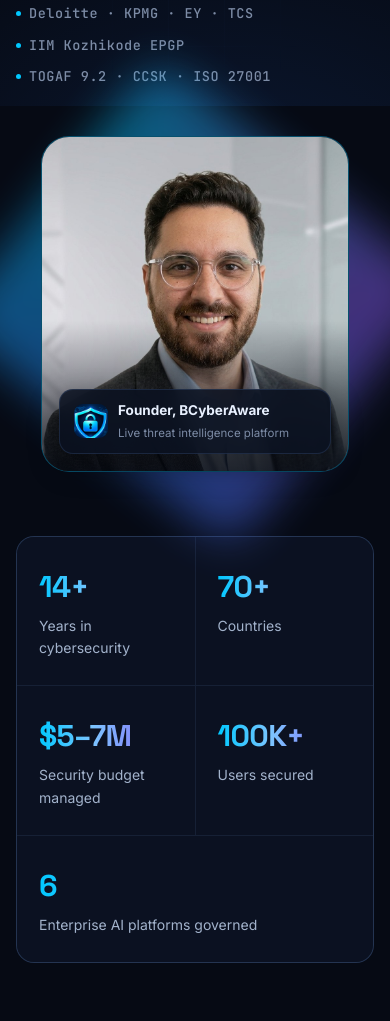
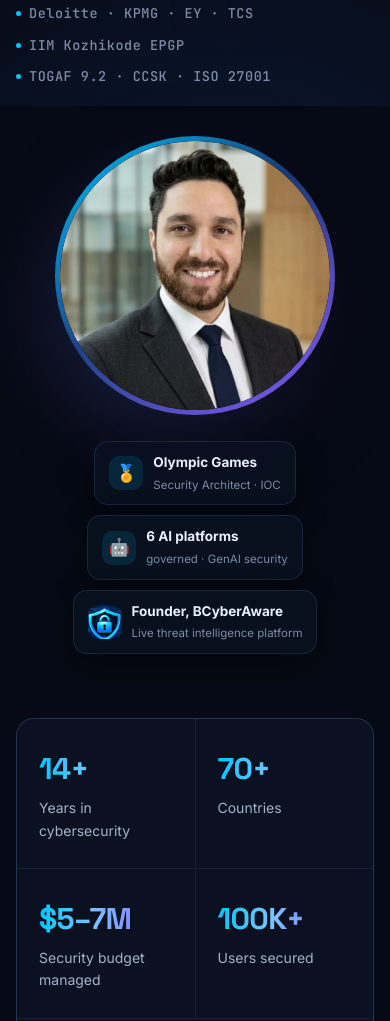
Before and after one commit to vikaspandita12/vikaspandita.github.io, a plain HTML site: page index.html in a window 390 px wide. Shown: the part 738-1759 px from the top of the page. Drawn offline with Linux system fonts and the light colour scheme.

Commit message:
Use the official photo; calmer hero; fix stats gap
- Official headshot as a clean circle with a thin brand-gradient ring and
  a soft static glow, replacing the old photo and the rotating glow
- Highlight badges sit in a row under the photo instead of over it
- Impact stats wrap evenly at every width (no empty cell)
- Structured data points at the new photo; old photo removed

Co-Authored-By: Claude Fable 5.2 <noreply@anthropic.com>
Claude-Session: https://claude.ai/code/session_01Qq1vqfhHX7afNyyokNZRph

```diff
--- a/index.html
+++ b/index.html
@@ -30,7 +30,7 @@
   "@type": "Person",
   "name": "Vikas Pandita",
   "url": "https://vikaspanditaportfolio.bcyberaware.co.in/",
-  "image": "https://vikaspanditaportfolio.bcyberaware.co.in/assets/vikas.jpg",
+  "image": "https://vikaspanditaportfolio.bcyberaware.co.in/assets/vikas-pandita.jpg",
   "jobTitle": "Global Head of Security Architecture",
   "worksFor": { "@type": "Organization", "name": "BCyberAware", "url": "https://bcyberaware.co.in/" },
   "alumniOf": "IIM Kozhikode",
@@ -110,24 +110,22 @@ h2{font-family:var(--display);font-size:clamp(30px,4vw,44px);line-height:1.12;le
 .trust span{display:inline-flex;align-items:center;gap:8px}
 .trust span::before{content:"";width:5px;height:5px;border-radius:50%;background:var(--cyan)}
 
-.portrait{position:relative;justify-self:center;width:min(420px,100%)}
-.portrait .ring{position:absolute;inset:-14px;border-radius:32px;background:conic-gradient(from 200deg,var(--cyan),var(--violet),var(--blue),var(--cyan));filter:blur(22px);opacity:.45;animation:spin 14s linear infinite}
-@keyframes spin{to{transform:rotate(360deg)}}
-.portrait .frame{position:relative;border-radius:28px;overflow:hidden;border:1px solid var(--line2);background:var(--bg2);aspect-ratio:939/1024}
-.portrait .frame img{width:100%;height:100%;object-fit:cover}
-.portrait .frame::after{content:"";position:absolute;inset:0;background:linear-gradient(180deg,transparent 55%,rgba(6,10,20,.85))}
-.chip{position:absolute;display:flex;align-items:center;gap:10px;padding:10px 14px;border-radius:14px;background:rgba(10,17,32,.86);border:1px solid var(--line);backdrop-filter:blur(10px);font-size:13px;box-shadow:0 12px 30px rgba(0,0,0,.4)}
+.portrait{position:relative;justify-self:center;width:100%;display:flex;flex-direction:column;align-items:center}
+.portrait .frame,.portrait .glow{width:min(360px,100%)}
+.portrait .glow{inset:auto;top:6%;aspect-ratio:1;width:min(340px,90%)}
+.portrait .chips{display:flex;flex-wrap:wrap;justify-content:center;gap:10px;margin-top:26px;max-width:520px}
+.portrait .glow{position:absolute;inset:6%;border-radius:50%;background:radial-gradient(circle,rgba(0,200,255,.45),rgba(139,92,246,.25) 55%,transparent 72%);filter:blur(40px)}
+.portrait .frame{position:relative;border-radius:50%;padding:5px;background:linear-gradient(140deg,var(--cyan),rgba(47,123,255,.4) 45%,var(--violet));box-shadow:0 30px 80px rgba(0,0,0,.45)}
+.portrait .frame img{width:100%;height:auto;aspect-ratio:1;border-radius:50%;object-fit:cover;background:var(--bg2)}
+.chip{position:relative;display:flex;align-items:center;gap:10px;padding:10px 14px;border-radius:14px;background:rgba(10,17,32,.86);border:1px solid var(--line);backdrop-filter:blur(10px);font-size:13px;box-shadow:0 12px 30px rgba(0,0,0,.4)}
 .chip b{display:block;font-size:13.5px}
 .chip small{color:var(--dim);font-size:11.5px}
 .chip .ico{width:34px;height:34px;border-radius:10px;display:grid;place-items:center;background:rgba(0,200,255,.12);font-size:17px}
-.chip.c1{left:-34px;top:14%}
-.chip.c2{right:-30px;top:48%}
-.chip.c3{left:18px;bottom:18px;right:18px;justify-content:flex-start}
 .chip.c3 img{width:34px;height:34px;border-radius:9px}
 
 /* stats */
-.stats{display:grid;grid-template-columns:repeat(5,1fr);gap:1px;background:var(--line);border:1px solid var(--line);border-radius:var(--radius);overflow:hidden}
-.stat{background:rgba(10,17,32,.9);padding:26px 22px}
+.stats{display:flex;flex-wrap:wrap;gap:1px;background:var(--line);border:1px solid var(--line);border-radius:var(--radius);overflow:hidden}
+.stat{flex:1 1 170px;background:rgba(10,17,32,.9);padding:26px 22px}
 .stat .n{font-family:var(--display);font-size:clamp(30px,3.4vw,42px);font-weight:700;letter-spacing:-.02em}
 .stat .l{color:var(--muted);font-size:14px;margin-top:4px}
 
@@ -192,9 +190,7 @@ footer a:hover{color:var(--cyan)}
 @media (max-width:1020px){
   .links{display:none}
   .hero .wrap{grid-template-columns:1fr;gap:48px}
-  .portrait{width:min(360px,86%)}
-  .chip.c1{left:-12px}.chip.c2{right:-12px}
-  .stats{grid-template-columns:repeat(3,1fr)}
+  .portrait .frame,.portrait .glow{width:min(300px,78%)}
   .g4{grid-template-columns:repeat(2,1fr)}
   .g3{grid-template-columns:repeat(2,1fr)}
   .show{grid-template-columns:1fr;padding:32px}
@@ -205,11 +201,9 @@ footer a:hover{color:var(--cyan)}
   .wrap{padding:0 16px}
   .hero{padding:48px 0 40px}
   .nav .btn{display:none}
-  .stats{grid-template-columns:repeat(2,1fr)}
-  .stats .stat:last-child{grid-column:span 2}
+  .stat{flex-basis:140px}
   .g4,.g3,.g2{grid-template-columns:1fr}
   .certs{grid-template-columns:1fr}
-  .chip.c1,.chip.c2{display:none}
   .contact{padding:44px 20px}
   .show{padding:24px}
 }
@@ -261,11 +255,13 @@ footer a:hover{color:var(--cyan)}
       </div>
 
       <div class="portrait rv">
-        <div class="ring" aria-hidden="true"></div>
-        <div class="frame"><img src="assets/vikas.jpg" alt="Vikas Pandita" width="939" height="1024" fetchpriority="high"/></div>
+        <div class="glow" aria-hidden="true"></div>
+        <div class="frame"><img src="assets/vikas-pandita.webp" alt="Vikas Pandita" width="760" height="760" fetchpriority="high"/></div>
+        <div class="chips">
         <div class="chip c1"><span class="ico">🏅</span><span><b>Olympic Games</b><small>Security Architect · IOC</small></span></div>
         <div class="chip c2"><span class="ico">🤖</span><span><b>6 AI platforms</b><small>governed · GenAI security</small></span></div>
         <a class="chip c3" href="#platform"><img src="assets/bcyberaware-icon.png" alt="" width="34" height="34"/><span><b>Founder, BCyberAware</b><small>Live threat intelligence platform</small></span></a>
+        </div>
       </div>
     </div>
   </section>
```
Also changed, not shown: assets/vikas-pandita.jpg (added), assets/vikas-pandita.webp (added), assets/vikas.jpg (deleted).
